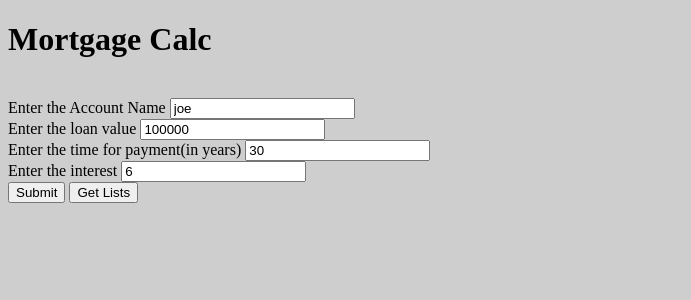
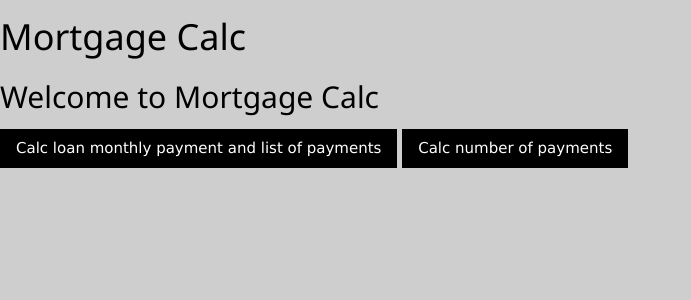
Before and after one commit to manuelseromenho/mortgage_calculator, a Django app: page / in a window 1280 px wide. Shown: the top 300 px of the page, without its empty margins (0-691 px from the left). Run offline with Django 3.2, Linux system fonts and the light colour scheme.

Commit message:
update and add calc for number of payments

```diff
--- a/mortgage_calculator/urls.py
+++ b/mortgage_calculator/urls.py
@@ -1,10 +1,11 @@
 from django.conf.urls import url
 from django.contrib import admin
 from mortgage_calculator import views
-from mortgage_calculator.views import SubmitFormData
+from mortgage_calculator.views import SubmitFormData, HomeView
 
 urlpatterns = [
   url(r'^admin/', admin.site.urls),
 # url(r'^$', views.home, name='home'),
-  url(r'^$', SubmitFormData.as_view(), name='submitformdata'),
+  url(r'^mortgage_calc', SubmitFormData.as_view(), name='submitformdata'),
+  url(r'^$', HomeView.as_view(), name='home')
 ]
--- a/mortgage_calculator/views.py
+++ b/mortgage_calculator/views.py
@@ -1,4 +1,6 @@
+from django.http import HttpResponse
 from django.shortcuts import render
+from django.views import View
 from django.views.generic import FormView
 
 from mortgage_calculator.forms import MortgageCalcForm
@@ -14,8 +16,13 @@ to select the compounding interval (Monthly, Weekly, Daily, Continually).
 """
 
 
+class HomeView(View):
+	def get(self, request):
+		return render(request, 'mortgage_calculator/index.html')
+
+
 class SubmitFormData(FormView):
-	template_name = "mortgage_calculator/index.html"
+	template_name = "mortgage_calculator/mortgage_calc.html"
 	form_class = MortgageCalcForm
 
 	def form_valid(self, form):
--- a/templates/base.html
+++ b/templates/base.html
@@ -8,6 +8,7 @@
     <meta charset="UTF-8"/>
     <meta name="viewport" content="width=device-width, initial-scale=1"/>
     <link rel="stylesheet" href="{% static "css/style.css" %}">
+    <link rel="stylesheet" href="https://www.w3schools.com/w3css/4/w3.css">
 </head>
 <body>
     {% block content %}{% endblock content %}
--- a/templates/mortgage_calculator/index.html
+++ b/templates/mortgage_calculator/index.html
@@ -2,18 +2,13 @@
 
 
 {% block content %}
-  <h1>Mortgage Calc</h1>
+  <div style='left:10%'>
+    <h1>Mortgage Calc</h1>
 
-  <form action="" method="post">
-	  {% csrf_token %}
-	  {% for element in form %}
-	  	<br/>
-		  {{element.help_text}}
-	  	{{element}}
-	  {% endfor %}
-	  <br/>
-	  <input type="submit" name="totals" value="Submit"/>
-    <input type="submit" name="lists" value="Get Lists"/>
-  </form>
+    <h2>Welcome to Mortgage Calc</h2>
+  </div>
+  <a href="{% url 'submitformdata' %}" class="w3-btn w3-black">Calc loan monthly payment and list of payments</a>
+  <a href="{% url 'submitformdata' %}" class="w3-btn w3-black">Calc number of payments</a>
+
 
 {% endblock content %}
```
Also changed, not shown: mortgage_calculator/utils.py (+12 -1 lines), templates/mortgage_calculator/mortgage_calc.html (added, +19 -0 lines).
